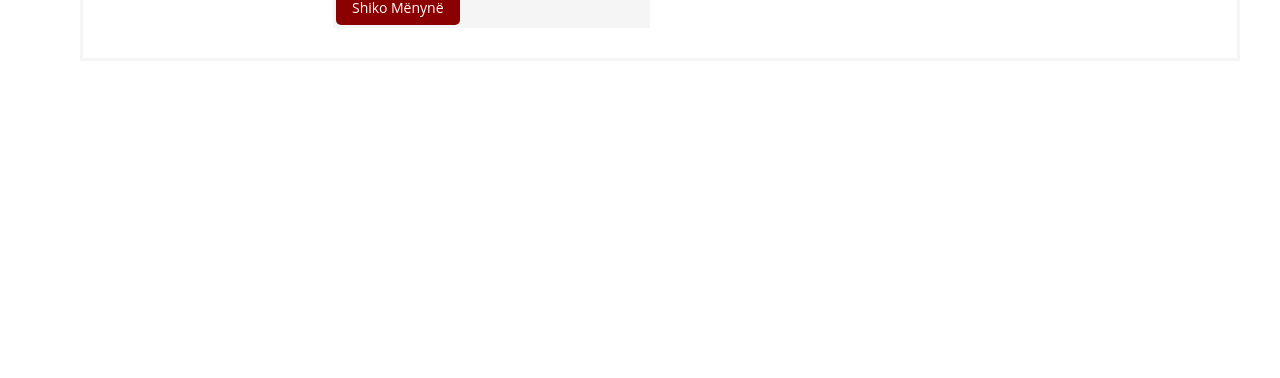
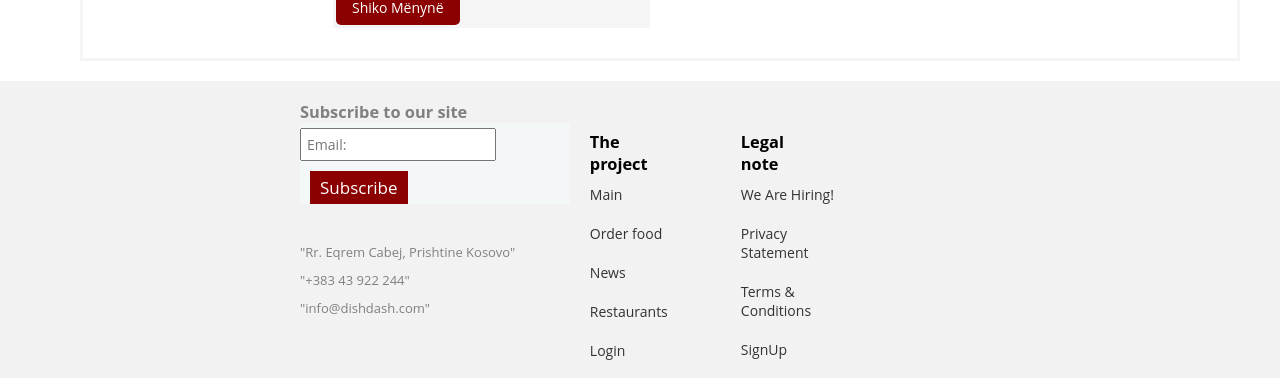
Before and after one commit to melisaalaj/SSH, a React (Create React App) app in the folder client/: page /restaurant in a window 1280 px wide. Shown: the part 3449-3827 px from the top of the page. Before the commit the page ends 3530 px from the top, so only its background shows below. Built offline with nearby package versions, Linux system fonts and the light colour scheme.

Commit message:
Restaurant update

```diff
--- a/client/src/pages/Restaurant.js
+++ b/client/src/pages/Restaurant.js
@@ -11,6 +11,7 @@ import icon4 from '../assets/images/icon4.jpg';
 import StarIcon from '@mui/icons-material/Star';
 import FavoriteIcon from '@mui/icons-material/Favorite';
 import backgroundImage2 from '../assets/images/perime.jpg';
+import Footer from '../component/Footer';
 import { useState } from 'react';
 import IconButton from '@mui/material/IconButton';
 
@@ -85,12 +86,13 @@ function RestaurantCard({ name, image, image1, address, breakfast, distance, tra
         <img src={image} alt={name} style={{ width: 350, height: 450, objectFit: "cover", alignItems: "center", marginBottom:0}} />
       </div>
     </div>
+
   );
 }
 
 function Restaurant() {
   return (
-<div class="layer">
+    <><div class="layer">
 
 <div id="parallax-wrap" class="parallax-search" data-parallax="scroll"data-position="top"data-bleed="10"style={{
     backgroundImage: `url(${backgroundImage2})`,}} >
@@ -146,5 +148,6 @@ function Restaurant() {
         />
         </div>
         </div>
+       <Footer /></>
         );}
 export default Restaurant;
```
